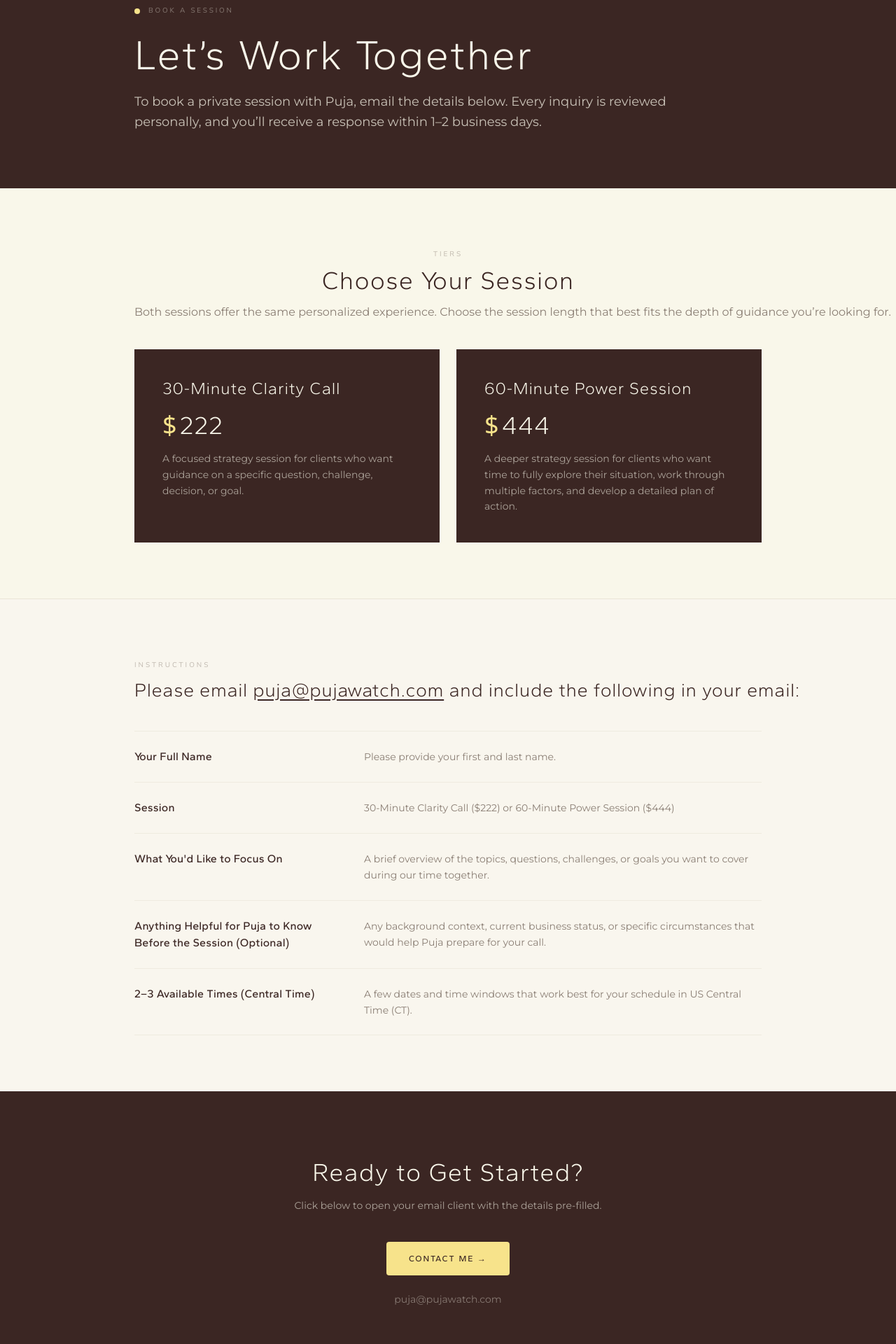
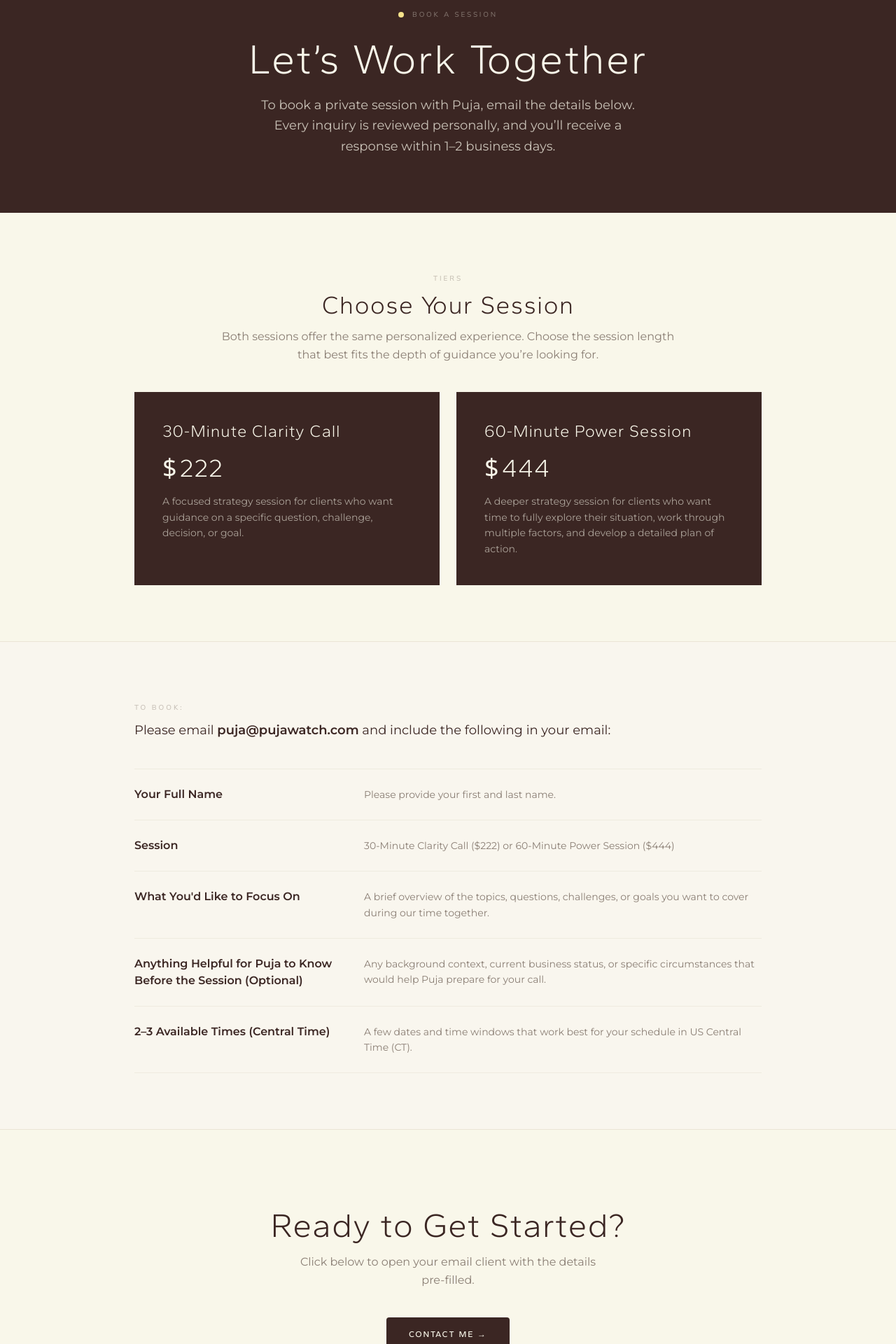
Before and after one commit to SharonSoul/Pujawatch, a Next.js app: page /book in a window 1280 px wide. Shown: the part 120-2040 px from the top of the page at 70% size. Built offline with nearby package versions, Linux system fonts and the light colour scheme.

Commit message:
ui uodates

```diff
--- a/src/app/book/page.tsx
+++ b/src/app/book/page.tsx
@@ -48,15 +48,15 @@ export default function BookPage() {
     <>
       <Navbar />
       <main className="min-h-dvh bg-cream">
-        {/* Hero Header */}
+        {/* Hero Header — Centered */}
         <section className="bg-espresso px-6 pt-28 pb-16 md:px-14 lg:px-20 md:pt-32 md:pb-20">
           <motion.div
             initial={{ opacity: 0, y: 32 }}
             animate={{ opacity: 1, y: 0 }}
             transition={{ duration: 0.8, ease: [0.16, 1, 0.3, 1] }}
-            className="mx-auto max-w-4xl"
+            className="mx-auto max-w-2xl text-center"
           >
-            <div className="mb-5 sm:mb-6 flex items-center gap-3">
+            <div className="mb-5 sm:mb-6 inline-flex items-center gap-3">
               <div className="relative h-2 w-2 rounded-full bg-gold">
                 <div className="absolute inset-0 animate-ping rounded-full bg-gold opacity-30" />
               </div>
@@ -67,8 +67,7 @@ export default function BookPage() {
             <h1 className="font-display text-3xl sm:text-4xl font-light leading-[1.06] tracking-[0.03em] text-cream lg:text-6xl">
               Let&rsquo;s Work Together
             </h1>
-            {/* Exactly 2 lines on desktop */}
-            <p className="mt-4 sm:mt-5 max-w-3xl font-body text-sm sm:text-base leading-relaxed text-cream/75 sm:text-lg">
+            <p className="mx-auto mt-4 sm:mt-5 max-w-xl font-body text-sm sm:text-base leading-relaxed text-cream/75 sm:text-lg">
               To book a private session with Puja, email the details below. Every
               inquiry is reviewed personally, and you&rsquo;ll receive a response
               within 1–2 business days.
@@ -92,7 +91,7 @@ export default function BookPage() {
               <h2 className="mt-2 font-display text-2xl sm:text-3xl font-light tracking-[0.03em] text-espresso lg:text-4xl">
                 Choose Your Session
               </h2>
-              <p className="mx-auto mt-3 max-w-4xl font-body text-sm sm:text-base leading-relaxed text-warm-gray lg:whitespace-nowrap">
+              <p className="mx-auto mt-3 max-w-2xl font-body text-sm sm:text-base leading-relaxed text-warm-gray">
                 Both sessions offer the same personalized experience. Choose the session length that best fits the depth of guidance you&rsquo;re looking for.
               </p>
             </motion.div>
@@ -112,7 +111,7 @@ export default function BookPage() {
                       {s.name}
                     </h3>
                     <div className="mt-3 sm:mt-4 flex items-baseline gap-1">
-                      <span className="font-sans text-3xl sm:text-4xl font-light text-gold">$</span>
+                      <span className="font-sans text-3xl sm:text-4xl font-light text-cream">$</span>
                       <span className="font-display text-3xl sm:text-4xl font-light tracking-[0.02em] text-cream">
                         {s.price.replace("$", "")}
                       </span>
@@ -137,11 +136,17 @@ export default function BookPage() {
               transition={{ duration: 0.6 }}
             >
               <span className="font-accent text-[10px] uppercase tracking-[0.3em] text-warm-gray/50">
-                Instructions
+                To Book:
               </span>
-              {/* Header on 1 single line on desktop/tablet, wrapping on mobile */}
-              <h2 className="mt-2 font-display text-lg sm:text-2xl lg:text-[1.7rem] font-light tracking-[0.02em] text-espresso sm:whitespace-nowrap">
-                Please email <a href="mailto:puja@pujawatch.com" className="underline underline-offset-4 hover:text-gold transition-colors">puja@pujawatch.com</a> and include the following in your email:
+              <h2 className="mt-2 font-body text-base sm:text-lg font-normal text-espresso leading-relaxed">
+                Please email{" "}
+                <a
+                  href="mailto:puja@pujawatch.com"
+                  className="text-espresso font-semibold hover:text-warm-gray transition-colors cursor-pointer"
+                >
+                  puja@pujawatch.com
+                </a>{" "}
+                and include the following in your email:
               </h2>
             </motion.div>
 
@@ -156,7 +161,7 @@ export default function BookPage() {
                   className="flex flex-col gap-1.5 sm:gap-2 py-5 sm:py-6 sm:flex-row sm:gap-10 sm:items-baseline"
                 >
                   <div className="w-full shrink-0 sm:w-72">
-                    <span className="font-display text-sm sm:text-base font-medium tracking-[0.01em] text-espresso">
+                    <span className="font-body text-sm sm:text-base font-semibold text-espresso tracking-normal">
                       {item.label}
                     </span>
                   </div>
@@ -170,7 +175,7 @@ export default function BookPage() {
         </section>
 
         {/* CTA */}
-        <section className="bg-espresso px-6 py-20 sm:py-24 md:px-14 lg:px-20">
+        <section className="bg-cream border-t border-rule px-6 py-20 sm:py-28 md:px-14 lg:px-20">
           <div className="mx-auto max-w-4xl text-center">
             <motion.div
               initial={{ opacity: 0, y: 32 }}
@@ -178,19 +183,19 @@ export default function BookPage() {
               viewport={{ once: true }}
               transition={{ duration: 0.7, ease: [0.16, 1, 0.3, 1] }}
             >
-              <h2 className="font-display text-2xl sm:text-3xl lg:text-4xl font-light tracking-[0.03em] text-cream">
+              <h2 className="font-display text-3xl sm:text-4xl lg:text-5xl font-light tracking-[0.02em] text-espresso">
                 Ready to Get Started?
               </h2>
-              <p className="mx-auto mt-3 sm:mt-4 max-w-md font-body text-xs sm:text-sm leading-relaxed text-cream/60">
+              <p className="mx-auto mt-3 sm:mt-4 max-w-md font-body text-sm sm:text-base leading-relaxed text-warm-gray">
                 Click below to open your email client with the details pre-filled.
               </p>
               <a
                 href="mailto:puja@pujawatch.com?subject=Private%20Session%20Booking%20Request&body=Hi%20Puja%2C%0A%0AI%20would%20like%20to%20book%20a%20private%20strategy%20session%20with%20you.%0A%0A1.%20Your%20Full%20Name%3A%0A%0A2.%20Session%3A%20%5B30-Minute%20Clarity%20Call%20(%24222)%20%2F%2060-Minute%20Power%20Session%20(%24444)%5D%0A%0A3.%20What%20You'd%20Like%20to%20Focus%20On%3A%0A%0A4.%20Anything%20Helpful%20for%20Puja%20to%20Know%20Before%20the%20Session%20(Optional)%3A%0A%0A5.%202%E2%80%933%20Available%20Times%20(Central%20Time)%3A%0A%0AThank%20you!"
-                className="mt-8 sm:mt-10 inline-flex h-12 items-center justify-center gap-3 rounded-sm bg-gold px-8 font-label text-[12px] font-medium uppercase tracking-[0.16em] text-espresso transition-all duration-300 hover:bg-cream active:translate-y-px active:scale-[0.98] w-full sm:w-auto"
+                className="mt-8 sm:mt-10 inline-flex h-12 items-center justify-center gap-3 rounded-sm bg-espresso px-8 font-label text-[12px] font-medium uppercase tracking-[0.16em] text-cream transition-all duration-300 hover:bg-gold hover:text-espresso active:translate-y-px active:scale-[0.98] w-full sm:w-auto"
               >
                 Contact Me &rarr;
               </a>
-              <p className="mt-5 sm:mt-6 font-body text-xs sm:text-sm text-cream/40">
+              <p className="mt-5 sm:mt-6 font-body text-xs sm:text-sm text-warm-gray/60">
                 puja@pujawatch.com
               </p>
             </motion.div>
--- a/src/components/ui/hero-section.tsx
+++ b/src/components/ui/hero-section.tsx
@@ -77,7 +77,7 @@ export function HeroSection() {
             <img
               src="/wings_logo.png"
               alt="PujaWatch"
-              className="h-20 w-auto sm:h-28 md:h-36 lg:h-44 object-contain drop-shadow-md"
+              className="h-20 w-auto sm:h-28 md:h-36 lg:h-44 object-contain"
             />
           </div>
 
```
Also changed, not shown: src/components/LandingPage.tsx (+16 -23 lines).
